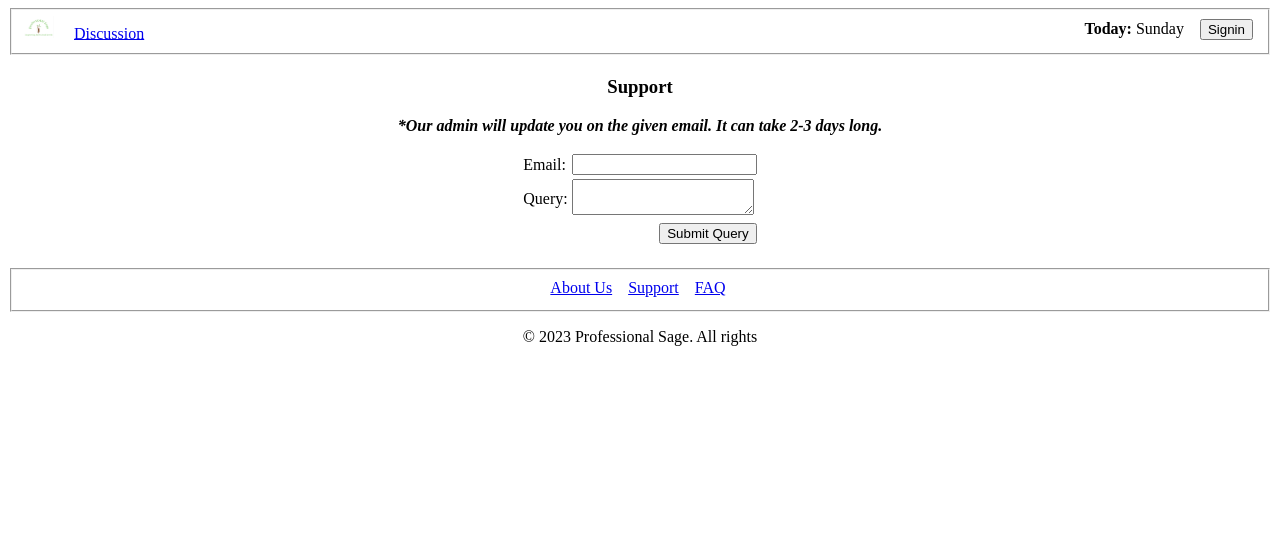
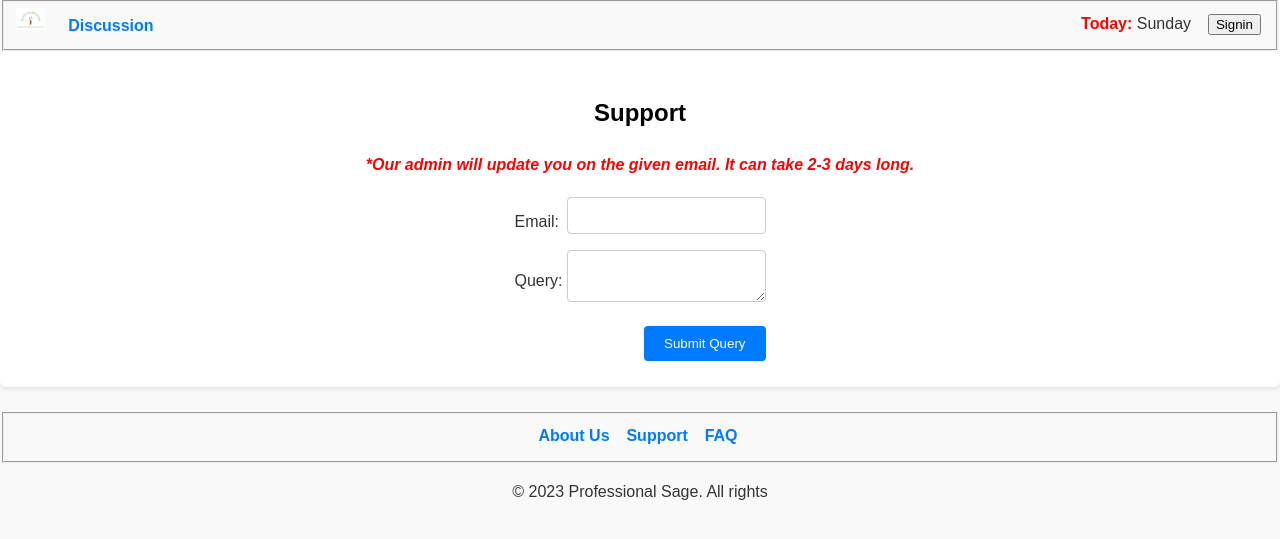
Before and after one commit to ratul701E/webtech_project, a PHP site: page /view/support.php in a window 1280 px wide. Shown: the top 539 px of the page. Run offline with PHP 8.4, Linux system fonts and the light colour scheme.

Commit message:
Update support.php

```diff
--- a/view/support.php
+++ b/view/support.php
@@ -10,8 +10,101 @@
 
 <head>
     <title>Professional sage | Support</title>
-    <link rel="stylesheet" type="text/css" href="support.css">
     <script src="../controller/js/support.js"></script>
+    <style>/* style.css */
+
+/* General Styles */
+
+body {
+    font-family: Arial, sans-serif;
+    line-height: 1.6;
+    margin: 0;
+    padding: 0;
+    background-color: #f9f9f9;
+    color: #333;
+}
+
+.container {
+    max-width: 800px;
+    margin: 0 auto;
+    padding: 20px;
+}
+
+h2 {
+    color: black;
+    text-align: center;
+    font-weight: bold;
+}
+
+b {
+    color: red;
+    font-weight: bold;
+}
+
+i {
+    font-style: italic;
+
+}
+
+a {
+    color: #007bff;
+    text-decoration: none;
+    font-weight: bold;
+}
+
+a:hover {
+    text-decoration: underline;
+}
+
+
+form {
+    background-color: #fff;
+    padding: 20px;
+    border-radius: 6px;
+    box-shadow: 0 2px 4px rgba(0, 0, 0, 0.1);
+}
+
+form label {
+    display: block;
+    margin-bottom: 10px;
+}
+
+form input[type="text"],
+form textarea {
+    width: 100%;
+    padding: 10px;
+    border: 1px solid #ccc;
+    border-radius: 4px;
+    margin-bottom: 12px;
+    box-sizing: border-box;
+}
+
+form textarea {
+    resize: vertical;
+}
+
+form button[type="submit"] {
+    background-color: #007bff;
+    color: #fff;
+    border: none;
+    border-radius: 4px;
+    padding: 10px 20px;
+
+}
+
+form button[type="submit"]:hover {
+    background-color: #0056b3;
+}
+
+
+.msg {
+    color: red;
+    font-size: 16px;
+
+}
+
+
+</style>
 </head>
 
 <body>
@@ -20,11 +113,11 @@
         <table align="center">
             <tr>
                 <td align="center">
-                    <h3>Support</h3>
+                    <h2>Support</h2>
                     <p align="center"><b><i>*Our admin will update you on the given email. It can take 2-3 days long.</i></b></p>
                     <table align="center">
                         <tr>
-                            <td>Email:</td>
+                            <td >Email:</td>
                             <td>
                                 <input type="text" name="email" id="email" onkeyup="validEmail()">
                                 <div class="msg">
```
